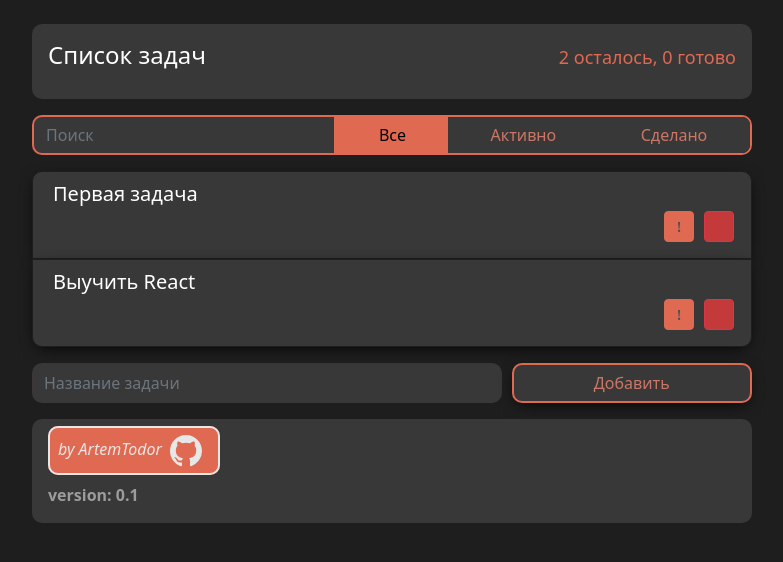
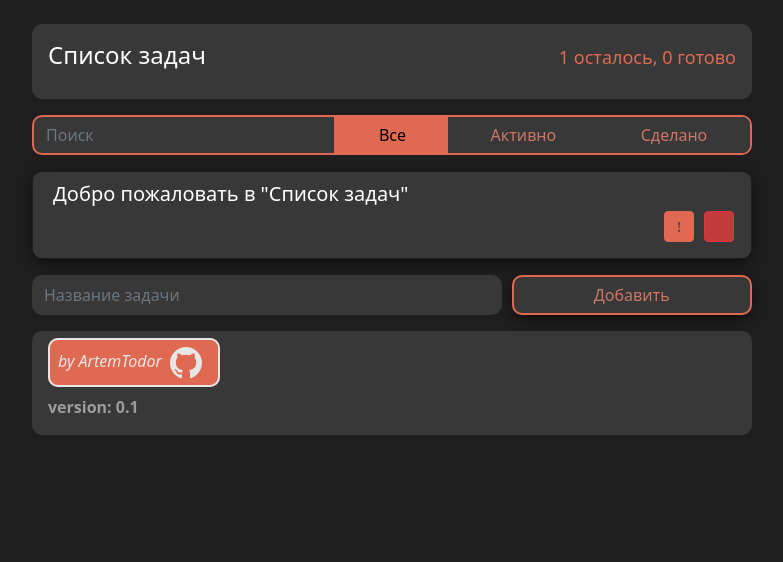
Before and after one commit to art0tod/ReactStudy_ToDo, a React (Create React App) app: page / in a window 1280 px wide. Shown: the top 562 px of the page, without its empty margins (248-1031 px from the left). Built offline with nearby package versions, Linux system fonts and the light colour scheme.

Commit message:
bug fixed: empty List Items

```diff
--- a/src/components/App/App.css
+++ b/src/components/App/App.css
@@ -2,6 +2,7 @@
   margin: 1.5rem auto;
   width: 90vw;
   max-width: 720px;
+  min-width: 400px;
   transition: 1s;
 }
 .todo-panel {
--- a/src/components/App/App.js
+++ b/src/components/App/App.js
@@ -17,8 +17,7 @@ export default class App extends Component {
 
   state = {
     todoData: [
-      this.createTodoItem('Первая задача'),
-      this.createTodoItem('Выучить React'),
+      this.createTodoItem('Добро пожаловать в "Список задач"'),
     ],
     searchText: '',
     filter: 'all'
--- a/src/components/ItemAddForm/ItemAddForm.js
+++ b/src/components/ItemAddForm/ItemAddForm.js
@@ -16,10 +16,13 @@ export default class ItemAddForm extends Component {
 
   onSubmit = (e) => {
     e.preventDefault();
-    this.props.onItemAdded(this.state.label);
-    this.setState({
-      label: ''
-    });
+    if (this.state.label !== '') {
+      this.props.onItemAdded(this.state.label);
+      this.setState({
+          label: ''
+        }
+      );
+    }
   };
 
   render() {
```
